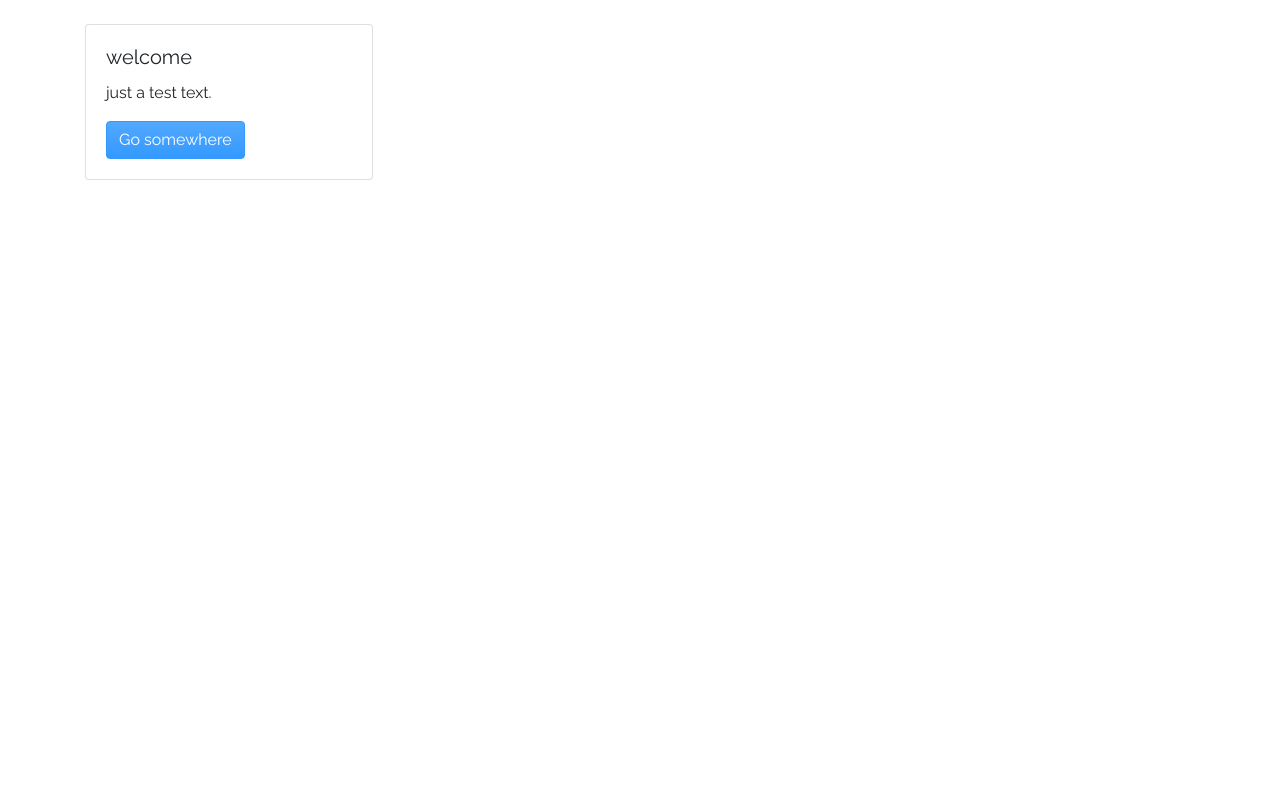
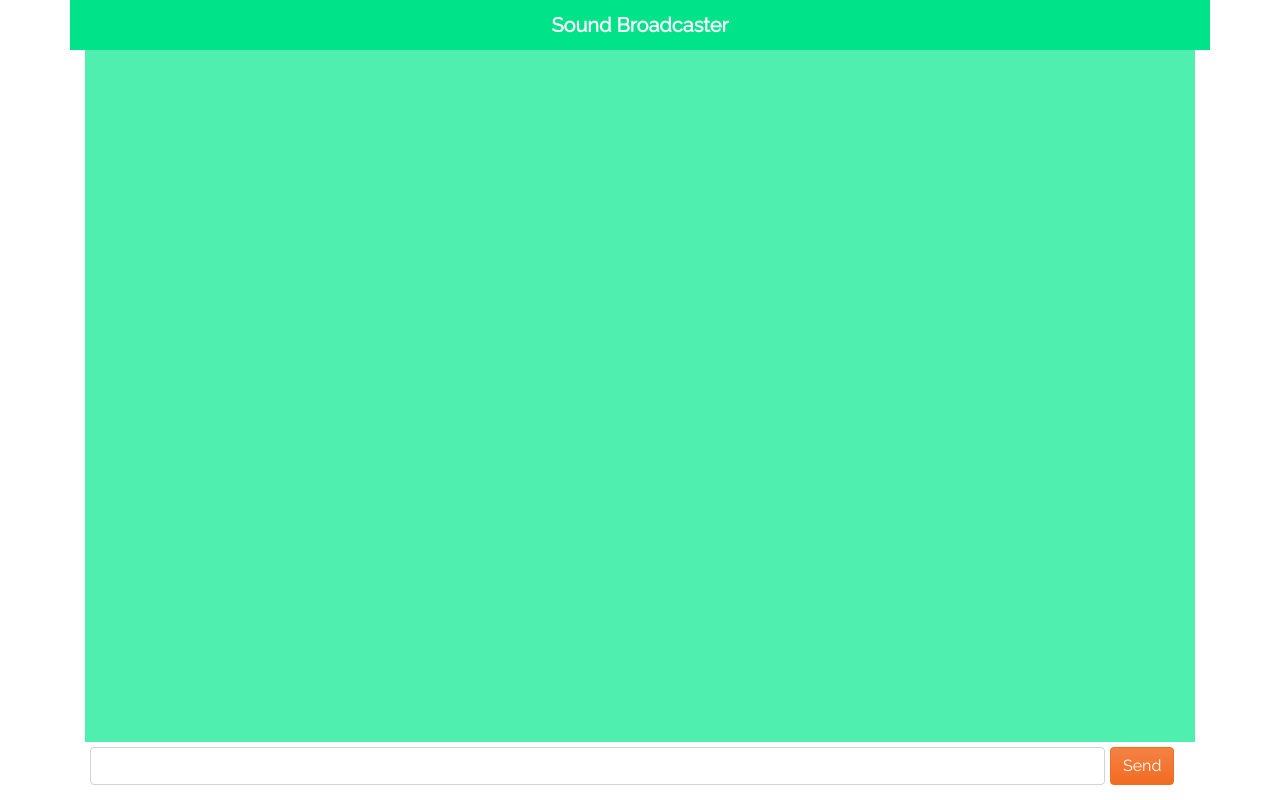
Before and after one commit to hrmshams/sound-broadcaster-frontend, a Vue app: page / in a window 1280 px wide. Built offline with nearby package versions, Linux system fonts and the light colour scheme.

Commit message:
front main page and some compos added

```diff
--- a/src/App.vue
+++ b/src/App.vue
@@ -1,25 +1,23 @@
 <template>
   <div id="app">
 
-    <div class = "container mt-4">
-      <div class="card" style="width: 18rem;">
-        <div class="card-body">
-          <h5 class="card-title">welcome</h5>
-          <p class="card-text">just a test text.</p>
-          <a href="#" class="btn btn-primary">Go somewhere</a>
-        </div>
-      </div>
+    <div class = "container flex column fullSize">
+      <Header></Header>
+      <MessagesSection></MessagesSection>
+      <Sender></Sender>
     </div>
-
   </div>
 </template>
 
 <script>
+import Header from './components/Header'
+import MessagesSection from './components/MessagesSection'
+import Sender from './components/Sender'
 export default {
-  name: 'App'
+  name: 'App',
+  components : {Header, MessagesSection, Sender}
 }
 </script>
-
 
 <style lang="scss">
 @import './scss/custom-bootstrap.scss';
--- /dev/null
+++ b/src/components/Header.vue
@@ -0,0 +1,27 @@
+<template>
+    <div class = "flex row" id= "header">
+        {{header}}
+    </div>
+</template>
+
+<script>
+export default {
+  data () {
+    return {
+      header: 'Sound Broadcaster'
+    }
+  }
+}
+</script>
+
+<style scoped>
+#header {
+    height : 50px;
+    justify-content : center;
+    align-items : center;
+    color : white;
+    font-size : 20px;
+    font-weight : bold;
+    background-color : #00e389
+}
+</style>
--- /dev/null
+++ b/src/components/MessagesSection.vue
@@ -0,0 +1,17 @@
+<template>
+    <div class = "flex column" id="body">
+    </div>
+</template>
+
+<script>
+export default {
+
+}
+</script>
+
+<style>
+#body {
+    flex:1;
+    background-color : #4fefb0
+}
+</style>
--- /dev/null
+++ b/src/components/Sender.vue
@@ -0,0 +1,31 @@
+<template>
+    <div class = "flex row" id="sender-container">
+        <div id="input-container" class = "scretch">
+            <input type="text" class="form-control" id="usr">
+        </div>
+        <div id="button-container">
+            <button type="button" class="btn btn-warning">Send</button>
+        </div>
+    </div>
+</template>
+
+<script>
+export default {
+
+}
+</script>
+
+<style lang="">
+#input-container {
+
+}
+#sender-container {
+    margin : 5px;
+    margin-bottom : 15px;
+}
+#button-container{
+    width : 85px;
+    padding-left : 5px;
+}
+
+</style>
--- /dev/null
+++ b/src/css/common.css
@@ -0,0 +1,18 @@
+.flex {
+    display : flex;
+}
+.scretch {
+    flex : 1;
+}
+.row {
+    flex-direction : row;
+}
+.column {
+    flex-direction : column;
+}
+.debug {
+    background-color: crimson
+}
+.fullSize {
+ height: 100vh;
+}
--- a/src/main.js
+++ b/src/main.js
@@ -2,14 +2,15 @@
 // (runtime-only or standalone) has been set in webpack.base.conf with an alias.
 import Vue from 'vue'
 import App from './App'
-import router from './router'
+require('./css/common.css')
+// import router from './router'
 
 Vue.config.productionTip = false
 
 /* eslint-disable no-new */
 new Vue({
   el: '#app',
-  router,
+  // router,
   components: { App },
   template: '<App/>'
 })
```
